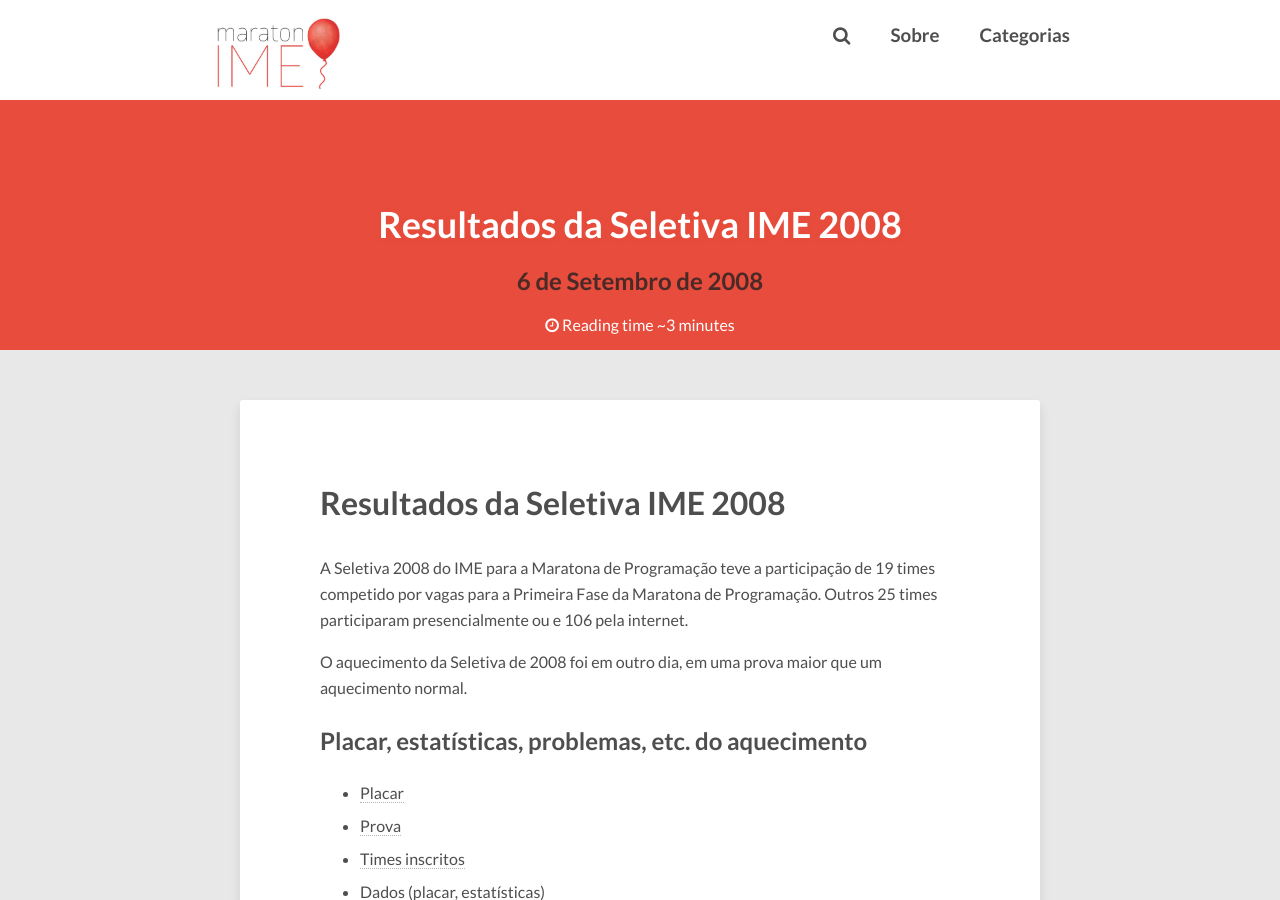
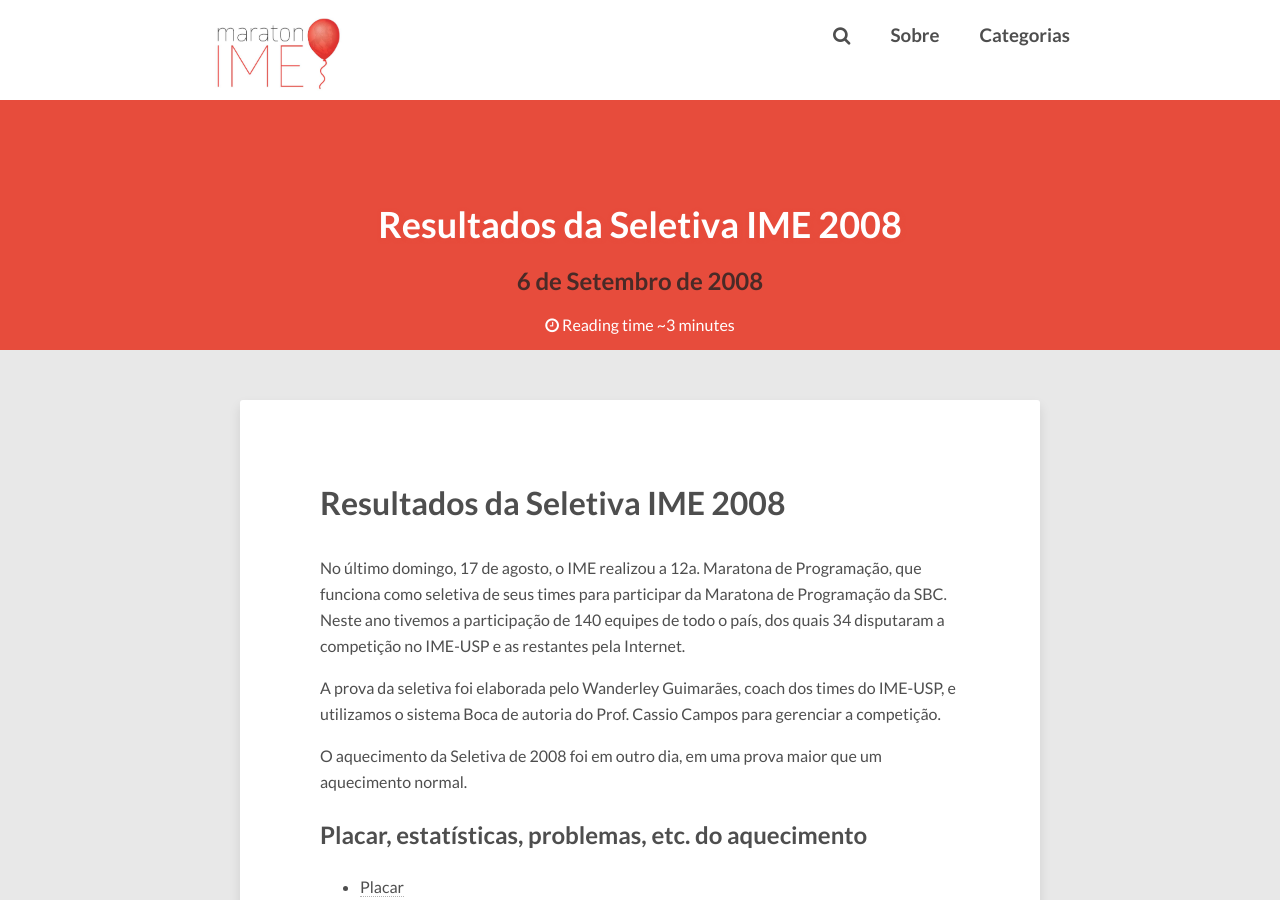
Before and after one commit to maratonusp/blog, a Jekyll site: the page built from _posts/2008-09-06-resultados-seletiva-2008.markdown, in a window 1280 px wide and 900 px high. Built offline with Jekyll 4.4.1, drawn with Linux system fonts in a browser that asks for light colours; nearby versions of some CDN libraries; comment, search, counter and statistics services are not loaded.

Commit message:
Copiando introduções

```diff
--- a/_posts/2008-09-06-resultados-seletiva-2008.markdown
+++ b/_posts/2008-09-06-resultados-seletiva-2008.markdown
@@ -8,10 +8,9 @@ categories:
 - contests
 ---
 
-A Seletiva 2008 do IME para a Maratona de Programação teve a participação
-de 19 times competido por vagas para a Primeira Fase da Maratona
-de Programação.
-Outros 25 times participaram presencialmente ou e 106 pela internet.
+No último domingo, 17 de agosto, o IME realizou a 12a. Maratona de Programação, que funciona como seletiva de seus times para participar da Maratona de Programação da SBC. Neste ano tivemos a participação de 140 equipes de todo o país, dos quais 34 disputaram a competição no IME-USP e as restantes pela Internet.
+
+A prova da seletiva foi elaborada pelo Wanderley Guimarães, coach dos times do IME-USP, e utilizamos o sistema Boca de autoria do Prof. Cassio Campos para gerenciar a competição.
 
 O aquecimento da Seletiva de 2008 foi em outro dia, em uma prova maior que um aquecimento normal.
 
```
Also changed, not shown: _posts/2007-08-19-resultados-seletiva-2007.markdown (+11 -9 lines).
